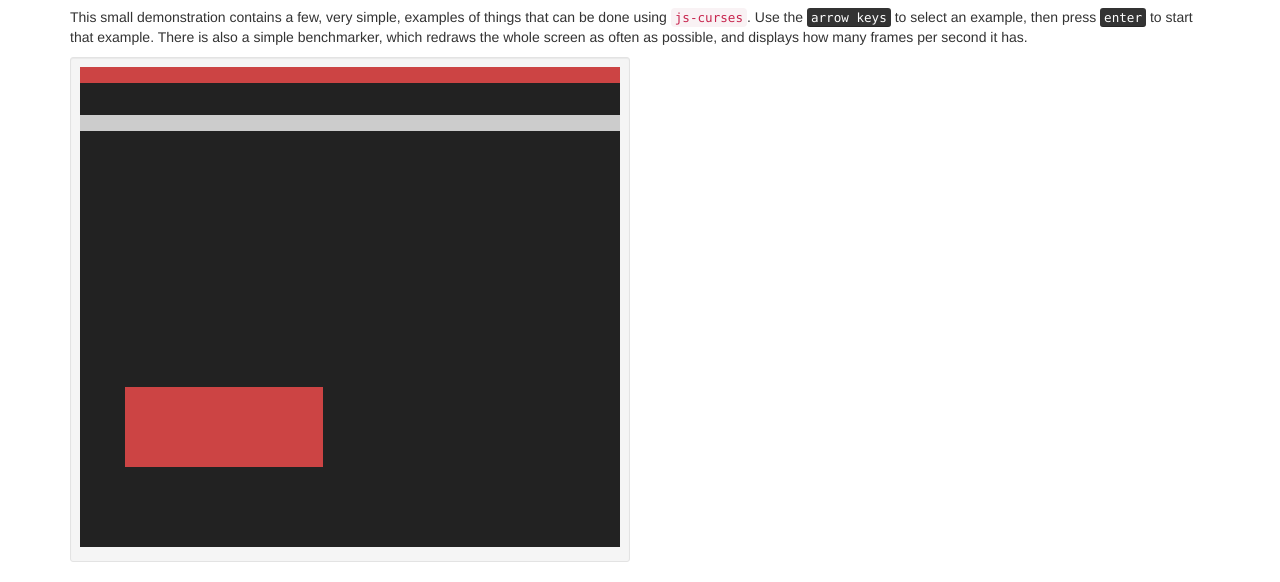
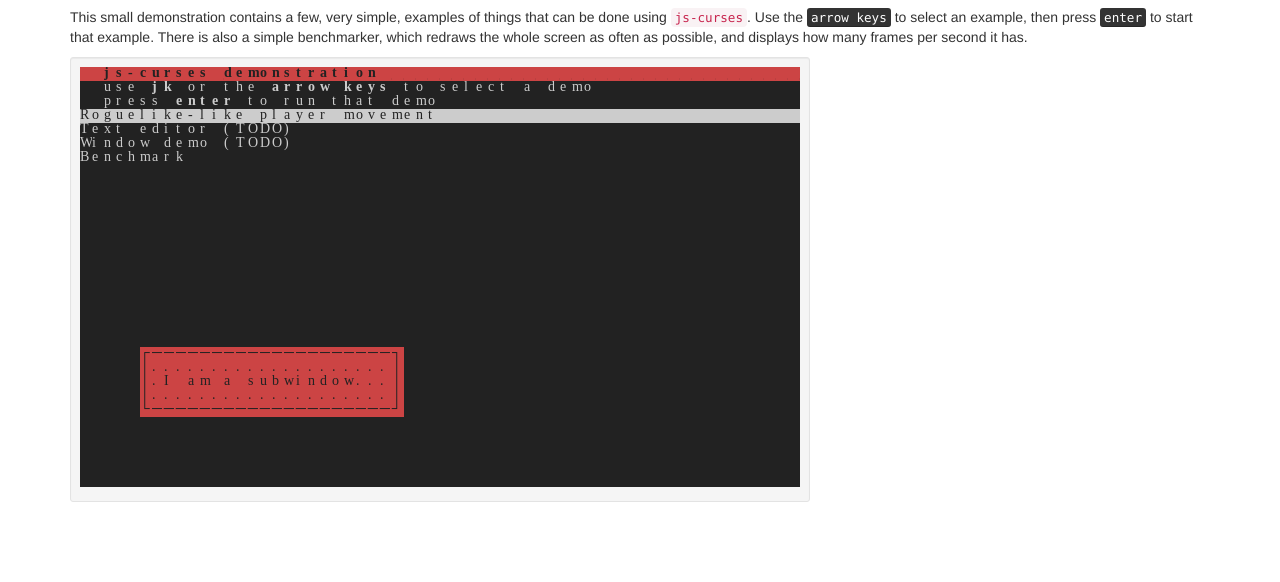
Before and after one commit to 6112/cursesjs, a website: page demo/index.html in a window 1280 px wide. Shown: the part 326-908 px from the top of the page. After the commit the page ends 848 px from the top, so only its background shows below. Drawn offline with Linux system fonts and the light colour scheme; files that its build step writes are made by us from their sources.

Commit message:
added line_spacing opt, initscr() uses named args

```diff
--- a/demo/demo.js
+++ b/demo/demo.js
@@ -9,9 +9,33 @@ $(window).load(function() {
     "└   ─                    ┘┌"
   ];
   $('#preload').remove();
-  // var win = initscr('#stage', 30, 60, 'Source Code Pro', 14, true);
-  // var win = initscr('#stage', 30, 60, 'fixedsys.png', 15, 8, char_table, true);
-  var win = initscr('#stage', 30, 60, 'vgafont.png', 16, 9, char_table, true);
+  var win = initscr({
+    container: '#stage',
+    height: 30,
+    width: 60,
+    font: {
+      type: 'ttf',
+      name: 'Source Code Pro',
+      height: 14
+    },
+    require_focus: true
+  });
+  /*
+  var win = initscr({
+    container: '#stage',
+    height: 30,
+    width: 60,
+    font: {
+      type: 'bmp',
+      name: 'vgafont.png',
+      height: 16,
+      width: 9,
+      chars: char_table,
+      line_spacing: 4
+    },
+    require_focus: true
+  });
+   */
   init_pair(1, COLOR_RED, COLOR_BLACK);
   init_pair(2, COLOR_GREEN, COLOR_BLACK);
   init_pair(3, COLOR_YELLOW, COLOR_BLACK);
--- a/src/curses.js
+++ b/src/curses.js
@@ -71,11 +71,14 @@ var window_t = function() {
 var screen_t = function() {
   window_t.call(this);
   // font used for rendering
+  // TODO: support a default font
   this.font = {
+    type: 'ttf',
     name: 'monospace',
     size: 12,
     char_width: -1,
-    char_height: -1
+    char_height: -1,
+    line_spacing: 0
   };
   // default values for some input flags
   this._echo = false;   // do not print all keyboard input
--- a/src/draw.js
+++ b/src/draw.js
@@ -1,28 +1,26 @@
 // number of chars saved per off-screen canvas
 var CHARS_PER_CANVAS = 256;
 
-/**
- * Load a font with given attributes `font_name` and `font_size`. You should
- * ensure that the font has already been loaded by the browser before calling
- * `load_font`. The bold variant of the font should already have been loaded,
- * if you intend to use it. The usual way to do this is to insert an element
- * that uses that font in your webpage's HTML. This function is automatically
- * called by `initscr`.
- *
- * Print warning messages to the web console when the font does not appear to
- * be a monospace font.
- *
- * @param {String} font_name Name of the font to be loaded.
- * @param {Integer} font_size Size of the font to be loaded.
- **/
-// load a font with given attributes font_name and font_size
-var load_ttf_font = function(scr, font_name, font_size) {
+// Load a font with given attributes `font_name` and `font_size`. You should
+// ensure that the font has already been loaded by the browser before calling
+// `load_font`. The bold variant of the font should already have been loaded,
+// if you intend to use it. The usual way to do this is to insert an element
+// that uses that font in your webpage's HTML. This function is automatically
+// called by `initscr`.
+//
+// Print warning messages to the web console when the font does not appear to
+// be a monospace font.
+//
+// @param {String} font_name Name of the font to be loaded.
+// @param {Integer} font_size Size of the font to be loaded.
+// @param {Integer} line_spacing Number of pixels between two lines of text.
+var load_ttf_font = function(scr, font_name, font_size, line_spacing) {
   scr.context.font = 'Bold ' + font_size + 'px ' + font_name;
   scr.context.textAlign = 'left';
   var c = 'm';
   // calculate the probable font metrics
   var metrics = scr.context.measureText(c);
-  var height = font_size + 0;
+  var height = Math.round(font_size + line_spacing);
   var width = Math.round(metrics.width);
   // check that it's (probably) a monospace font
   var testChars = "abcdefghijklmnopqrstuvwxyzABCDEFGHIJKLMNOPQRSTUVWXYZ" +
@@ -46,7 +44,8 @@ var load_ttf_font = function(scr, font_name, font_size) {
     name: font_name,
     size: font_size,
     char_height: height,
-    char_width: width
+    char_width: width,
+    line_spacing: line_spacing
   };
   // create the canvas pool for drawing offscreen characters
   scr.canvas_pool = {
@@ -77,10 +76,13 @@ var load_ttf_font = function(scr, font_name, font_size) {
 // @param {Array[String]} chars A string for each line in the bitmap
 //   file; each character in the string corresponds to a character on
 //   that line in the bitmap file.
-var load_bitmap_font = function(scr, bitmap, char_height, char_width, chars) {
+// @param {Integer} line_spacing Number of pixels between two lines of text.
+var load_bitmap_font = function(scr, bitmap, char_height, char_width, chars,
+			        line_spacing) {
   if (typeof bitmap === "string") {
     bitmap = $('<img src="' + bitmap + '" />')[0];
   }
+  char_height += line_spacing;
   var char_map = {};
   var y, x;
   for (y = 0; y < chars.length; y++) {
@@ -99,7 +101,8 @@ var load_bitmap_font = function(scr, bitmap, char_height, char_width, chars) {
     bitmap: bitmap,
     char_height: char_height,
     char_width: char_width,
-    char_map: char_map
+    char_map: char_map,
+    line_spacing: line_spacing
   };
   // create the canvas pool for drawing offscreen characters
   scr.canvas_pool = {
@@ -440,7 +443,8 @@ var draw_offscreen_char_bmp = function(scr, c, attrs) {
     return null;
   }
   // calculate coordinates from the source image
-  var bitmap_y = scr.font.char_map[c][0] * scr.font.char_height;
+  var bitmap_y = scr.font.char_map[c][0] *
+	(scr.font.char_height - scr.font.line_spacing);
   bitmap_y = Math.round(bitmap_y);
   var bitmap_x = scr.font.char_map[c][1] * scr.font.char_width;
   bitmap_x = Math.round(bitmap_x);
@@ -462,14 +466,16 @@ var draw_offscreen_char_bmp = function(scr, c, attrs) {
   var pixels = small.getImageData(0, 0, width, height).data;
   ctx.fillStyle = (attrs & A_REVERSE) ? bg : fg;
   var y, x;
-  for (y = 0; y < height; y++) {
+  for (y = 0; y < height - scr.font.line_spacing; y++) {
     for (x = 0; x < width; x++) {
       var alpha = pixels[(y * width + x) * 4 + 3];
       if (alpha !== 0) {
 	// TODO: use putImageData() to improve performance in some
 	// browsers
 	// ctx.putImageData(dot, sx + x, sy + y);
-	ctx.fillRect(sx + x, sy + y, 1, 1);
+	var dst_x = Math.round(sx + x);
+	var dst_y = Math.round(sy + y + scr.font.line_spacing / 2);
+	ctx.fillRect(dst_x, dst_y, 1, 1);
       }
     }
   }
@@ -507,7 +513,7 @@ var draw_offscreen_char_ttf = function(scr, c, attrs) {
   ctx.fillRect(sx, sy, scr.font.char_width, scr.font.char_height);
   // draw the character
   ctx.fillStyle = (attrs & A_REVERSE) ? bg : fg;
-  ctx.fillText(c, sx, sy + 1);
+  ctx.fillText(c, sx, Math.round(sy + scr.font.line_spacing / 2));
   // increment the canvas pool's counter: move to the next character
   pool.x++;
   // return an object telling where to find the offscreen character
--- a/src/screen.js
+++ b/src/screen.js
@@ -8,10 +8,20 @@
  * The created screen is set as the "default screen". This allows calling
  * all js-curses in a C-style way, without explicitly specifying the screen
  * most method calls apply to, assuming initscr() is called only once for the
- * webpage. For isntance, the following are legal:
+ * webpage. For instance, the following are legal:
  *
  *     // creating the screen
- *     var screen = initscr('#container', 30, 30, 'Oxygen Mono', 14, true);
+ *     var screen = initscr({
+ *       container: '#container',
+ *       height: 30,
+ *       width: 30,
+ *       font: {
+ *         type: 'ttf',
+ *         name: 'Oxygen Mono',
+ *         height: 14
+ *       },
+ *       require_focus: true
+ *     });
  *     // explicitly calling screen.move() and screen.addstr()
  *     screen.move(10, 10);
  *     screen.addstr("hello world");
@@ -29,7 +39,8 @@
  * specified by the `height` and `width` arguments.
  *
  * The font to use must be specified by the `font_name` and `font_size`
- * arguments. See load_font() for more information on font loading.
+ * arguments. See load_ttf_font() and load_bmp_font() for more information on
+ * font loading.
  *
  * If `require_focus` is true, the screen will only grab keyboard events when
  * it receives focus; additionally, it will make sure that it has a way to
@@ -39,89 +50,108 @@
  * of the web browser's shortcuts, and a lot of other things.
  *
  * Examples:
- *     initscr('#container', 80, 60, 'Source Code Pro', 12, true);
+ *     // ttf font:
+ *     initscr({
+ *       container: '#container',
+ *       height: 60,
+ *       width: 80,
+ *       font: {
+ *         type: 'ttf',
+ *         name: 'Source Code Pro',
+ *         height: 12
+ *       },
+ *       require_focus: true
+ *     });
+ *     // bitmap font:
  *     var char_table = [
  *       'abcdefghijklmnopqrstuvwxyz', // each line corresponds to a line inside
  *       'ABCDEFGHIJKLMNOPQRSTUVWXYZ', // the image to be loaded
  *       ' ,.!@#$%?&*()[]{}'
  *     ];
- *     initscr('#canvas', 40, 30, 'my_image.bmp', 16, 8, char_table);
+ *     initscr({
+ *       container: '#canvas',
+ *       height: 30,
+ *       width: 40,
+ *       font: {
+ *         type: 'bmp',
+ *         name: 'my_image.png',
+ *         height: 16,
+ *         width: 8
+ *       },
+ *       require_focus: true
+ *     });
  *
- * @param {HTMLElement|String|undefined} container The container for the
- *    display canvas.
- * @param {Integer} height Height, in characters, of the screen.
- * @param {Integer} width Width, in chracters, of the screen.
- * @param {String} [font_name] Name of the TTF font to be loaded. If `font_name`
- * is specified, `font_size` must be specified, and `font_path` and friends
- * cannot be specified.
- * @param {Integer} [font_size] Size, in pixels, of the TTF font to be loaded.
- * @param {String|HTMLImageElement} [font_path] Name, or <img> element, for the
- * image to be used as a spritesheet for the characters for a Bitmap font. If
- * `font_path` is specified, `font_height`, `font_width`, and `font_chars` must
- * be specified, and `font_size` and friends cannot be specified. The characters
- * in the images to be loaded must be contiguous rectangles of constant size.
- * @param {Integer} [font_height] Height, in pixels, of each character in the
- * bitmap font to be loaded.
- * @param {Integer} [font_width] Width, in pixels, of each character in the
- * bitmap font to be loaded.
- * @param {Array[String]} [font_chars] Each array element describes a line in the
- * image for the Bitmap font being loaded. Each element should be a string that
+ * @param {Object} opts Options object for the initscr() function.
+ * @param {String|HTMLElement|jQuery} [opts.container=$('<pre></pre>')] HTML
+ * element or CSS selector for the element that will wrap the <canvas> element
+ * used for drawing.
+ * @param {Integer} opts.height Height of the screen, in characters.
+ * @param {Integer} opts.width Width of the screen, in chracters.
+ * @param {Boolean} [opts.require_focus=false] Whether focus is required for
+ * keyboard events to be registered; if `true`, forces `opts.container` to be
+ * able to receive keyboard focus, by setting its `tabindex` HTML attribute.
+ * @param {Object} opts.font Object describing the font to use.
+ * @param {String} [opts.font.type="ttf"] Either "ttf" or "bmp"; says which type
+ * of font should be loaded. "ttf" indicates that it is a font name, and "bmp"
+ * indicates that the font should be loaded from an image.
+ * @param {String} opts.font.name For a TTF, indicates the name of the font. The
+ * filetype should not be added to the end for TTF fonts. For a BMP font,
+ * indicates the path for downloading the .png image for the font. The image
+ * should be composed of characters with set height and width, in a grid
+ * disposition, and starting from pixel (0,0) in the image. In any case, the
+ * font that you want to load should already have been preloaded by the browser
+ * before `initscr()` is called.
+ * @param {Integer} opts.font.height Height, in pixels, of a character from the
+ * loaded font.
+ * @param {Integer} opts.font.width Width, in pixels, of a character from the
+ * loaded font. Only relevant if a BMP font is loaded, and must be supplied if a
+ * BMP font is loaded.
+ * @param {Integer} [opts.font.line_spacing=0] Number of pixels between two
+ * lines of text.
+ * @param {Array[String]} opts.font.chars Each array element describes a line in
+ * the image for the BMP font being loaded. Each element should be a string that
  * describes the contiguous characters on that line. See the example code.
- * @param {Boolean} [require_focus=false] Whether focus is required for keyboard
- *   events to be registered.
- * @return {screen_t} The created screen, and the new default screen.
  **/
-var initscr = exports.initscr = function(container, height, width,
-                                         font_name, font_size,
-                                         require_focus) {
-  if (typeof height !== "number") {
-    throw new TypeError("height is not a number");
-  }
-  if (height < 0) {
-    throw new RangeError("height is negative");
-  }
-  if (typeof width !== "number") {
-    throw new TypeError("width is not a number");
-  }
-  if (width < 0) {
-    throw new RangeError("width is negative");
-  }
+var initscr = exports.initscr = function(opts) {
+  // check arg validity
+  check_initscr_args.apply(this, arguments);
+  // set some default values for arguments
+  opts.require_focus |= false;
+  opts.font.type = /^bmp$/i.test(opts.font.type) ? "bmp" : "ttf";
+  opts.font.line_spacing |= 0;
   // `container` can either be a DOM element, or an ID for a DOM element
-  if (container !== undefined) {
-    container = $(container);
+  if (opts.container !== undefined) {
+    opts.container = $(opts.container);
   }
   else {
-    container = $('<pre></pre>');
+    opts.container = $('<pre></pre>');
   }
   // clear the container
-  container.html('');
+  opts.container.html('');
   // create a new screen_t object
   var scr = new screen_t();
-  scr.container = container;
+  scr.container = opts.container;
   // set the height, in characters
-  scr.height = height;
-  scr.width = width;
+  scr.height = opts.height;
+  scr.width = opts.width;
   // create the canvas
   scr.canvas = $('<canvas></canvas>');
   scr.container.append(scr.canvas);
   scr.context = scr.canvas[0].getContext('2d');
   // load the specified font
   // TODO: specify sane default values
-  if (typeof font_name === "string" &&
-      ! /\.(jpe?g|png|bmp|gif)$/.test(font_name)) {
-    // not an image: load the TTF font
-    load_ttf_font(scr, font_name, font_size);
+  if (opts.font.type === "ttf") {
+    load_ttf_font(scr, opts.font.name, opts.font.height, opts.font.line_spacing);
   }
   else {
-    // seems to be an image: load the bitmap font
-    load_bitmap_font(scr, arguments[3], arguments[4], arguments[5], arguments[6]);
-    require_focus = arguments[7];
+    load_bitmap_font(scr, opts.font.name, opts.font.height, opts.font.width,
+		     opts.font.chars, opts.font.line_spacing);
   }
   // initialize the character tiles to default values
   var y, x;
-  for (y = 0; y < height; y++) {
+  for (y = 0; y < opts.height; y++) {
     scr.tiles[y] = [];
-    for (x = 0; x < width; x++) {
+    for (x = 0; x < opts.width; x++) {
       scr.tiles[y][x] = new tile_t();
     }
   }
@@ -131,12 +161,54 @@ var initscr = exports.initscr = function(container, height, width,
   // draw a background
   scr.clear();
   // add keyboard hooks
-  handle_keyboard(scr, container, require_focus);
+  handle_keyboard(scr, opts.container, opts.require_focus);
   // make a blinking cursor
   // TODO: reimplement blinking
   // startBlink(scr);
   // return the created window
   return scr;
+};
+
+// helper function for checking the type & validity of arguments to initscr()
+var check_initscr_args = function(opts) {
+  if (typeof opts !== "object") {
+    throw new TypeError("opts is not an object");
+  }
+  if (typeof opts.height !== "number") {
+    throw new TypeError("height is not a number");
+  }
+  if (opts.height < 0) {
+    throw new RangeError("height is negative");
+  }
+  if (typeof opts.width !== "number") {
+    throw new TypeError("width is not a number");
+  }
+  if (opts.width < 0) {
+    throw new RangeError("width is negative");
+  }
+  if (typeof opts.font !== "object") {
+    throw new TypeError("font is not an object");
+  }
+  if (typeof opts.font.name !== "string" ) {
+    throw new TypeError("font.name is not a string");
+  }
+  if (typeof opts.font.height !== "number") {
+    throw new TypeError("font.height is not a number");
+  }
+  if (/^bmp$/i.test(opts.font.name)) {
+    if (typeof opts.font.width !== "number") {
+      throw new TypeError("font.width is not a number, for a BMP font");
+    }
+    if (! (opts.font.chars instanceof Array)) {
+      throw new TypeError("font.chars is not an array");
+    }
+  }
+  if (opts.font.line_spacing && typeof opts.font.line_spacing !== "number") {
+    throw new TypeError("font.line_spacing is not a number");
+  }
+  if (opts.font.line_spacing && opts.font.line_spacing < 0) {
+    throw new TypeError("font.line_spacing is negative");
+  }
 };
 
 /**
```
Also changed, not shown: demo/index.html (+2 -2 lines), dist/js-curses.js.
